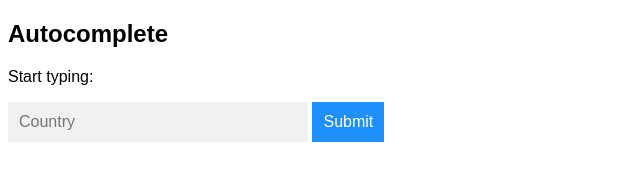
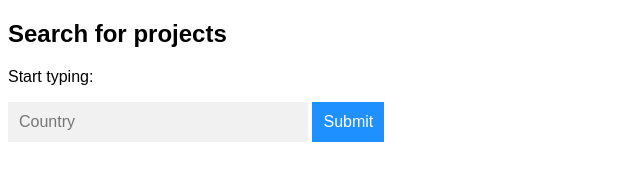
Before and after one commit to DogIcing/test, a plain HTML site: page index.html in a window 1280 px wide. Shown: the whole page, without its empty margins (0-640 px from the left). Drawn offline with Linux system fonts and the light colour scheme.

Commit message:
Update index.html

```diff
--- a/index.html
+++ b/index.html
@@ -60,7 +60,7 @@ container:*/
 </style>
 </head>
 <body>
-<h2>Autocomplete</h2>
+<h2>Search for projects</h2>
 <p>Start typing:</p>
 <!--Make sure the form has the autocomplete function switched off:-->
 <form autocomplete="off" action="/action_page.php">
```
